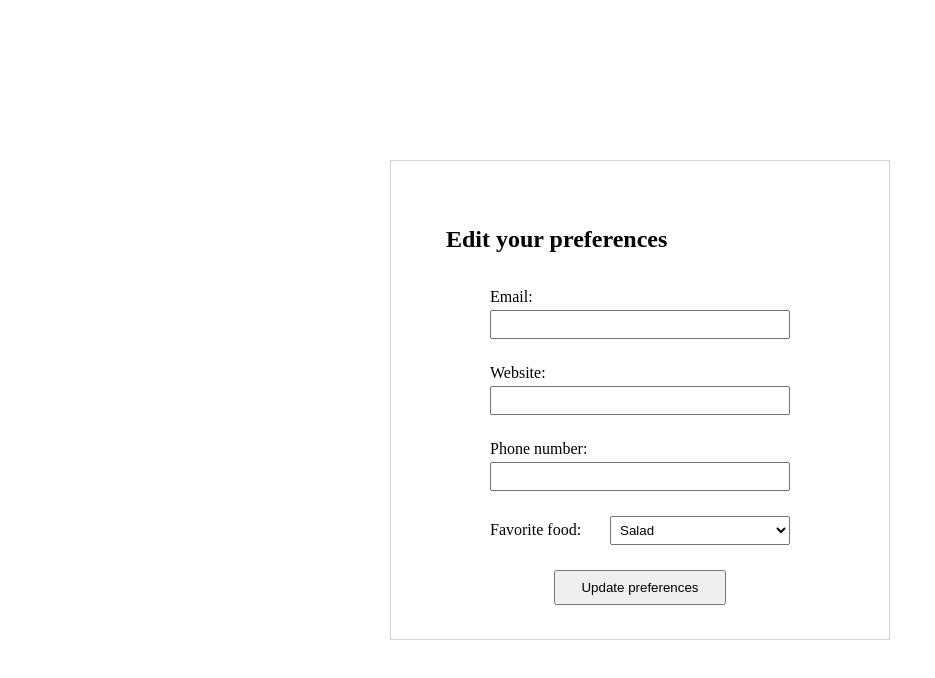
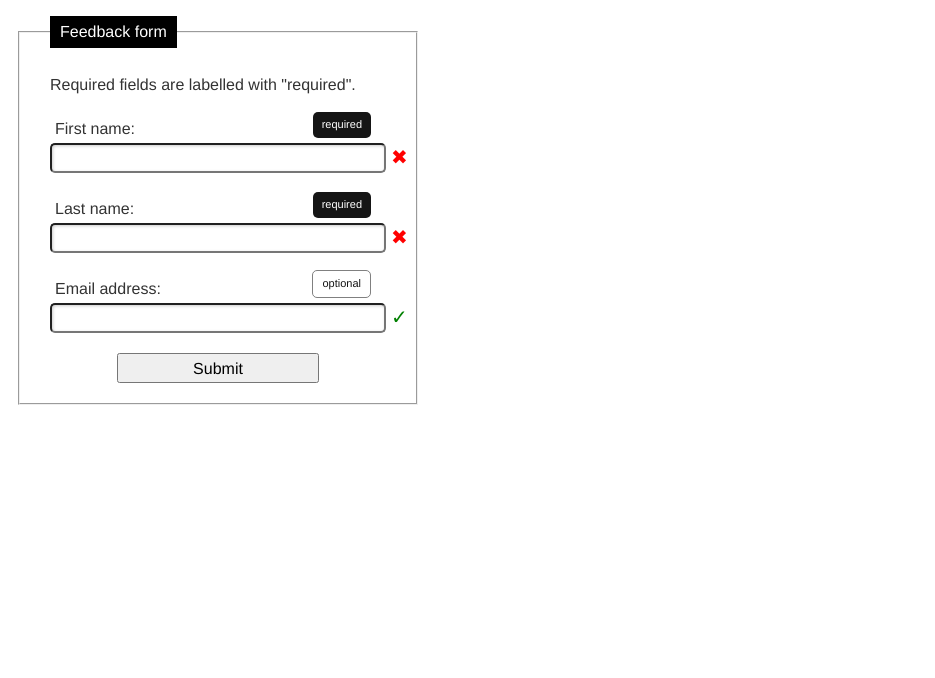
Before and after one commit to natdlc/git_test, a plain HTML site: page index.html in a window 1280 px wide. Shown: the whole page, without its empty margins (0-935 px from the left). Drawn offline with Linux system fonts and the light colour scheme.

Commit message:
mdn forms exercise

```diff
--- a/index.html
+++ b/index.html
@@ -1,43 +1,35 @@
 <!DOCTYPE html>
 <html lang="en">
   <head>
-    <meta charset="UTF-8">
-    <meta http-equiv="X-UA-Compatible" content="IE=edge">
-    <meta name="viewport" content="width=device-width, initial-scale=1.0">
-    <title>Form</title>
+    <meta charset="utf-8"/>
+    <title>Advanced styling: Task 3</title>
     <link rel="stylesheet" href="styles.css">
   </head>
+
   <body>
     <form>
-      <h2>Edit your preferences</h2>
-      <div class="container">
-        <ul>
-          <li>
-            <label for="e-mail">Email:</label>
-            <input type="email" id="e-mail" name="e-mail">
-          </li>
-          <li>
-            <label for="website">Website:</label>
-            <input type="url" id="website" name="website">
-          </li>
-          <li>
-            <label for="phone">Phone number:</label>
-            <input type="tel" id="phone" name="phone">
-          </li>
-          <li>
-            <label for="food">Favorite food:</label>
-            <select name="food" id="food">
-              <option>Salad</option>
-              <option>Curry</option>
-              <option>Pizza</option>
-              <option>Fajitas</option>
-            </select>
-          </li>
-          <li>
-            <button>Update preferences</button>
-          </li>
-      </div>
-      </ul>
+      <fieldset>
+        <legend>Feedback form</legend>
+
+        <p>Required fields are labelled with "required".</p>
+        <div>
+          <label for="fname">First name: </label>
+          <input id="fname" name="fname" type="text" required>
+          <span></span>
+        </div>
+        <div>
+          <label for="lname">Last name: </label>
+          <input id="lname" name="lname" type="text" required>
+          <span></span>
+        </div>
+        <div>
+          <label for="email">Email address: </label>
+          <input id="email" name="email" type="email">
+          <span></span>
+        </div>
+        <div><button>Submit</button></div>
+      </fieldset>
     </form>
   </body>
+
 </html>
--- a/styles.css
+++ b/styles.css
@@ -1,72 +1,101 @@
+body {
+    background-color: #fff;
+    color: #333;
+    font: 1em / 1.4 Helvetica Neue, Helvetica, Arial, sans-serif;
+    padding: 1em;
+    margin: 0;
+}
+
 * {
+    box-sizing: border-box;
+}
+
+button,
+input,
+select {
+    font-family: inherit;
+    font-size: 100%;
+    padding: 0; margin: 0;
+}
+
+fieldset {
+    padding: 10px 30px 0;
+    width: 400px;
+}
+
+legend {
+    color: white;
+    background: black;
+    padding: 5px 10px;
+}
+
+fieldset > div {
+    margin-bottom: 20px;
+    display: flex;
+    flex-flow: row wrap;
+}
+
+button, label, input {
+    display: block;
+    font-family: inherit;
+    font-size: 100%;
     padding: 0;
     margin: 0;
     box-sizing: border-box;
-}
-
-ul {
-    list-style: none;
-}
-
-body {
-    display: flex;
-    height: 100vh;
-    align-items: center;
-    justify-content: center;
-}
-
-form {
-    display: flex;
-    flex-direction: column;
-    width: 500px;
-    height: 60vh;
-    border: 1px solid lightgrey;
-}
-
-h2 {
-    margin: 65px 0 0 55px;
-}
-
-.container {
-    /* border: 1px solid blue; */
-    height: 100%;
-    display: flex;
-    justify-content: center;
-    align-items: center;
-}
-
-ul {
-    display: flex;
-    flex-direction: column;
-    gap: 25px;
-    align-self: center;
-
-}
-
-li:nth-child(5) {
-    display: flex;
     width: 100%;
-    justify-content: center;
+    padding: 5px;
+    height: 30px;
 }
 
 input {
-    display: block;
-    width: 300px;
-    padding: 5px;
-    margin-top: 4px;
+    box-shadow: inset 1px 1px 3px #ccc;
+    border-radius: 5px;
+}
+
+input:hover, input:focus {
+    background-color: #eee;
 }
 
 button {
-    padding: 8px 25px;
+    width: 60%;
+    margin: 0 auto;
 }
 
-li:nth-child(4) {
-    display: flex;
-    justify-content: space-between;
-    align-items: center;
+input[type="text"] + span, input[type="email"] + span {
+    position: relative;
 }
 
-li:nth-child(4) select {
-    width: 60%;
-    padding: 5px;
+input[type="text"]:required + span::after, input[type="email"] + span::after  {
+    position: absolute;
+    content: 'required';
+    background-color: #151515;
+    color: white;
+    font-size: 11px;
+    padding: 5px 9px;
+    bottom: 35px;
+    right: 15px;
+    border-radius: 5px;
 }
+
+input[type="text"]:invalid + span::before, input[type="email"]:invalid + span::before{
+    position: absolute;
+    content: '✖';
+    color: red;
+    left: 5px;
+    font-size: 20px;
+}
+
+input[type="text"]:valid + span::before, input[type="email"]:valid + span::before {
+    position: absolute;
+    content: '✓';
+    color: green;
+    left: 5px;
+    font-size: 20px;
+}
+
+input[type="email"] + span::after {
+    content: 'optional';
+    background-color: white;
+    color: #151515;
+    border: 1px solid gray;
+}
```
